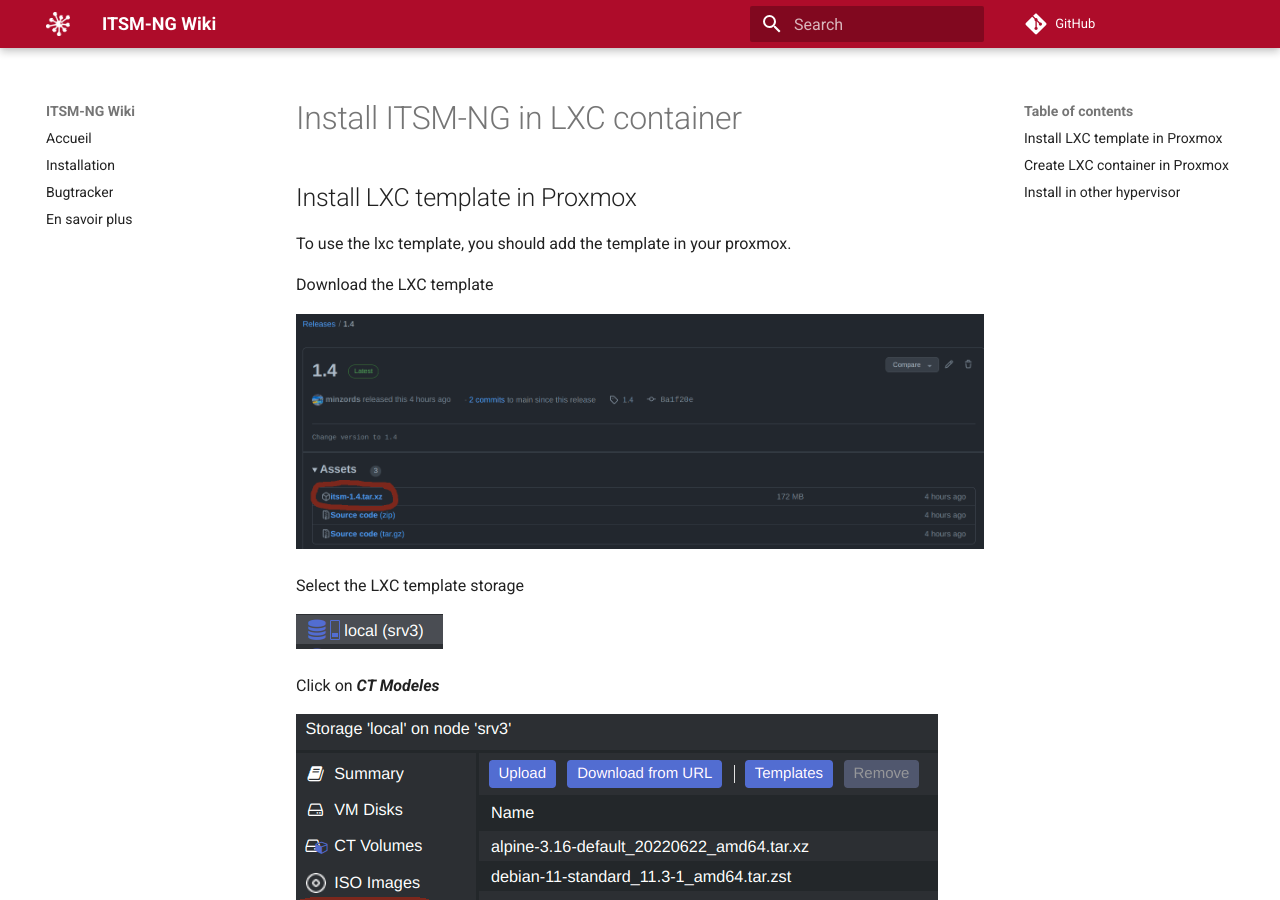
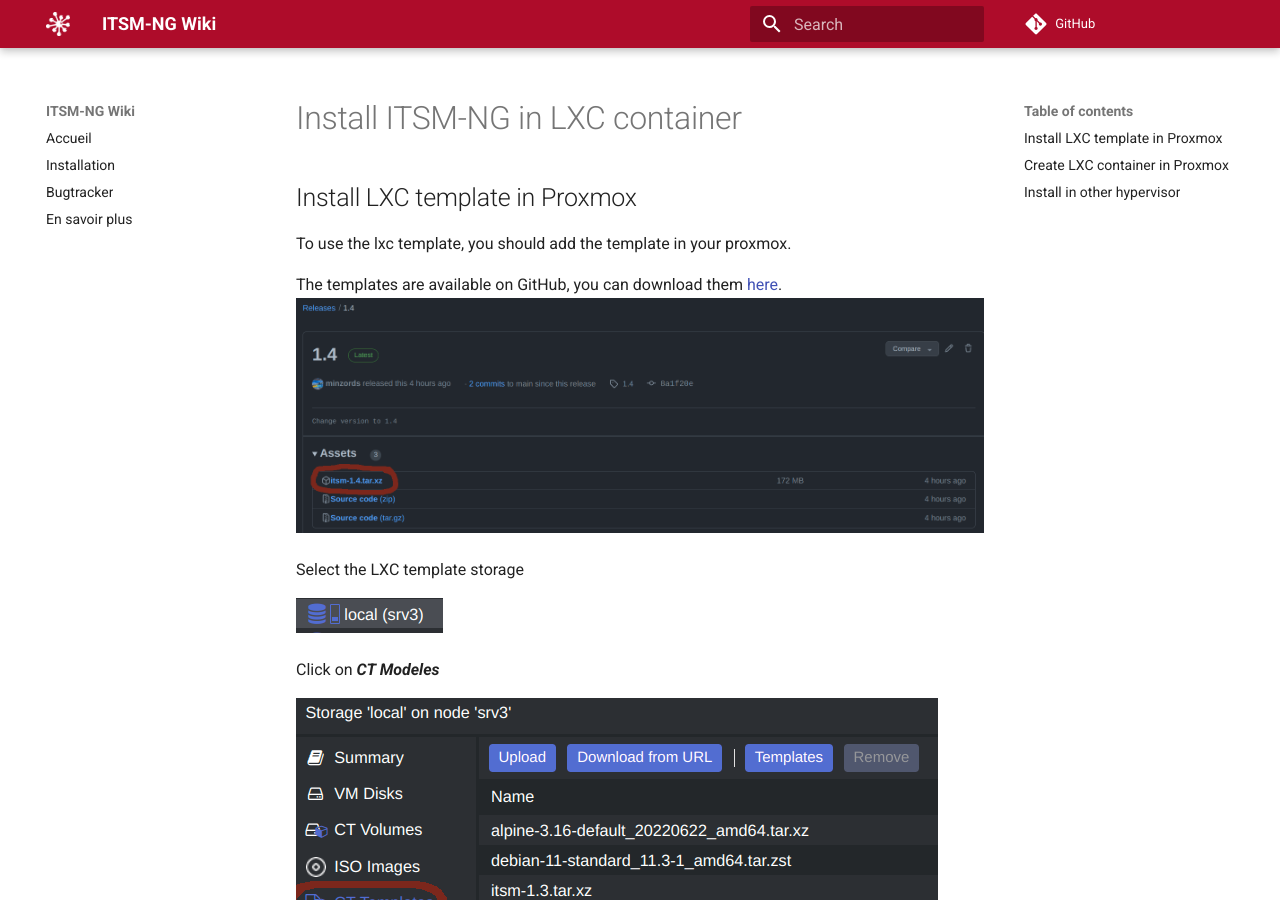
Before and after one commit to itsmng/wiki-backup, an MkDocs documentation site: the page built from docs/lxc-install.md, in a window 1280 px wide and 900 px high. Built offline with MkDocs 1.6.1 and Material for MkDocs 9.7.7, drawn with Linux system fonts in a browser that asks for light colours; comment, search, counter and statistics services are not loaded; some of the changed text lies outside the part shown.

Commit message:
Fix Typo

```diff
--- a/docs/lxc-install.md
+++ b/docs/lxc-install.md
@@ -4,8 +4,8 @@
 
 To use the lxc template, you should add the template in your proxmox.
 
-Download the LXC template
 
+The templates are available on GitHub, you can download them [here](https://github.com/itsmng/itsm-lxc/releases).
 ![](img/lxc/step1.png)
 
 Select the LXC template storage
```
Also changed, not shown: other parts of docs/lxc-install.md (+1 -1 lines).
